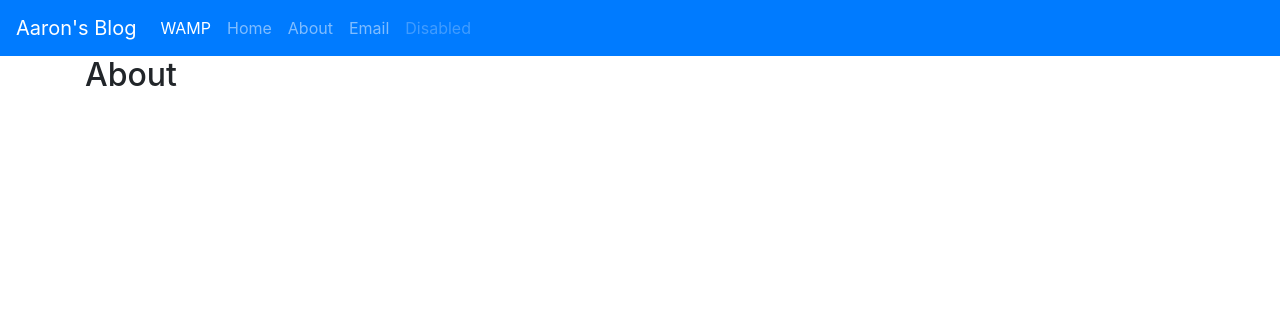
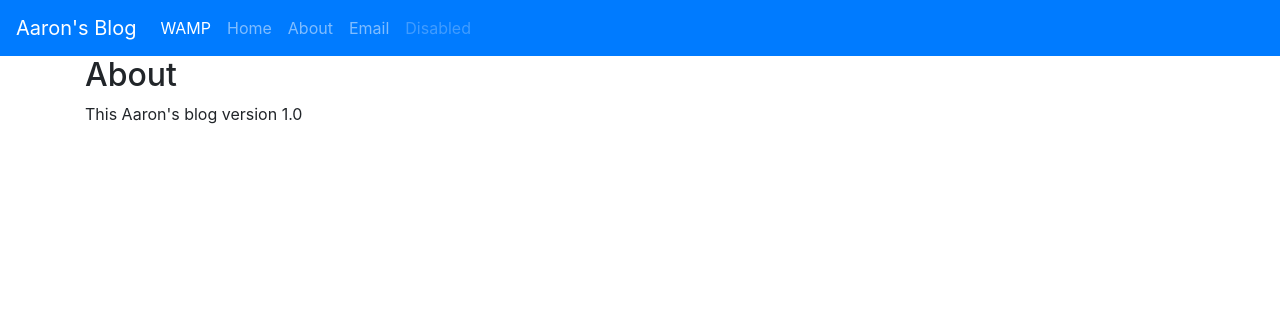
Before and after one commit to aazambrano2/aaron-personal-codeigniter, a CodeIgniter app: page /aaron-personal-codeigniter/about in a window 1280 px wide. Shown: the top 316 px of the page. Run offline with CodeIgniter, Linux system fonts and the light colour scheme.

Commit message:
Edited paragraph to my php about page

```diff
--- a/application/views/pages/about.php
+++ b/application/views/pages/about.php
@@ -1 +1,2 @@
 <h2><?= $title ?></h2>
+<p> This Aaron's blog version 1.0 </p>
```
